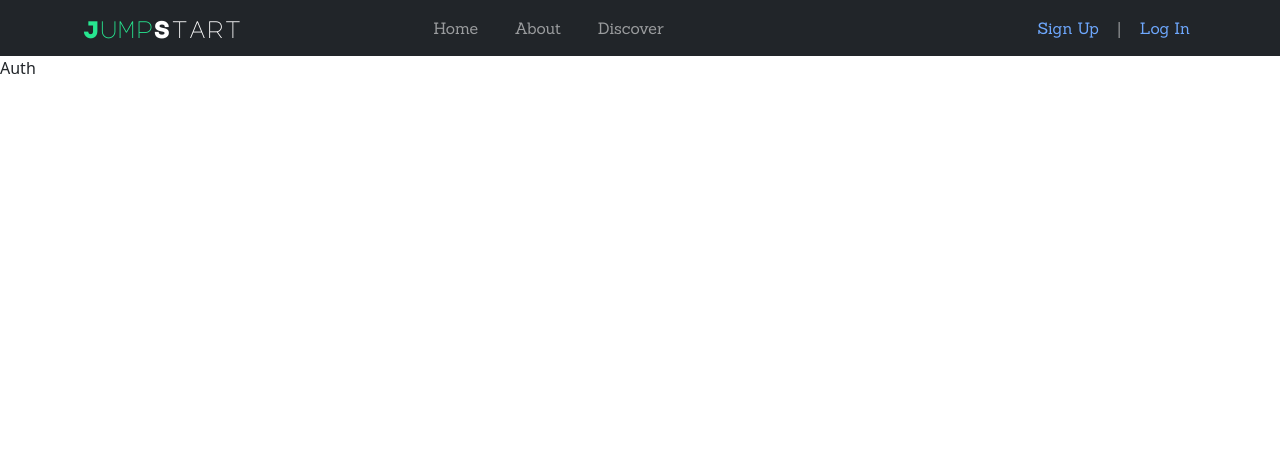
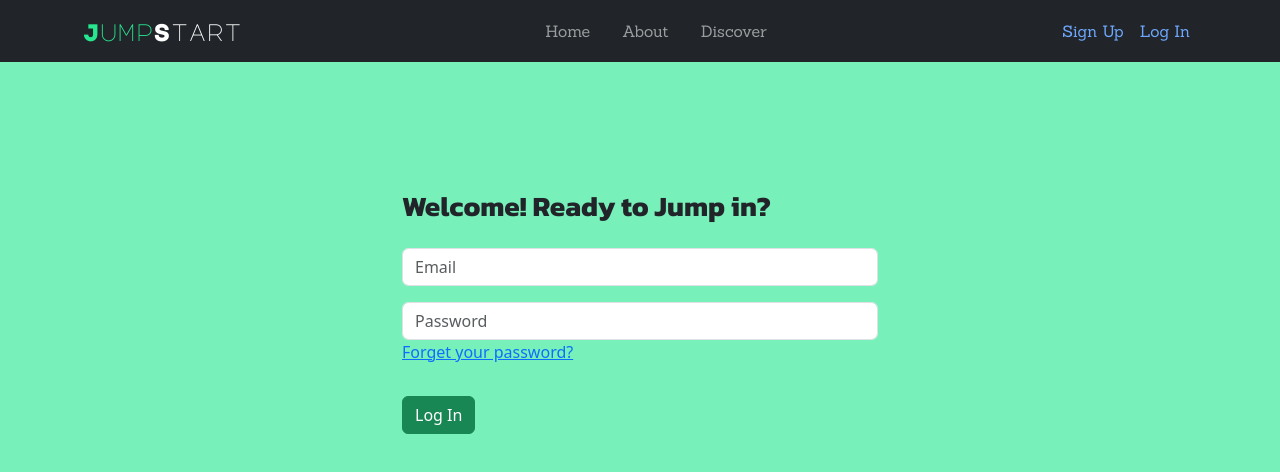
Before and after one commit to HarshaExplorer/JumpStart, a React (Create React App) app: page /authenticate in a window 1280 px wide. Shown: the top 472 px of the page. Built offline with nearby package versions, Linux system fonts and the light colour scheme.

Commit message:
Navbar and Login Built

```diff
--- a/package.json
+++ b/package.json
@@ -8,6 +8,7 @@
     "@testing-library/react": "^13.4.0",
     "@testing-library/user-event": "^13.5.0",
     "bootstrap": "^5.3.3",
+    "dotenv": "^16.4.5",
     "react": "^18.2.0",
     "react-bootstrap": "^2.10.2",
     "react-dom": "^18.2.0",
--- a/src/App.jsx
+++ b/src/App.jsx
@@ -1,4 +1,4 @@
-
+import { useEffect, useState } from 'react';
 import { RouterProvider, createBrowserRouter} from 'react-router-dom';
 import Menu from './components/Menu'
 import Home from './routes/Home'
@@ -7,13 +7,30 @@ import Discover from './routes/Discover'
 import Manage from './routes/Manage'
 import Register from './routes/Register'
 import Auth from './routes/Auth'
+import ResetEmail from './components/ResetEmail'
+import Logout from './routes/Logout';
 
+function App() {
+
+  const [token, setToken] = useState(false);
+
+  if(token){
+     sessionStorage.setItem('token', JSON.stringify(token));
+  }
+
+  useEffect(()=>{
+     if(sessionStorage.getItem('token')){
+        let data = JSON.parse(sessionStorage.getItem('token'));
+        setToken(data);
+     }
+  }, []);
 
   const router = createBrowserRouter([
   {
-      element: <Menu />,
+    element: <Menu token={token} />,
     children: [
       {
+        index: true,
         path: "/",
         element: <Home />
       },
@@ -27,7 +44,7 @@ const router = createBrowserRouter([
       },
       {
         path: "/manage",
-          element: <Manage />
+        element: <Manage token={token} />
       },
       {
         path: "/register",
@@ -35,13 +52,21 @@ const router = createBrowserRouter([
       },
       {
         path: "/authenticate",
-          element: <Auth />
+        element: <Auth setToken={setToken}/>
+      },
+      {
+        path: "/reset-password",
+        element: <ResetEmail />
+      },
+      {
+        path: "/logout",
+        element: <Logout token={token} setToken={setToken} />
       }
+
     ]
   }
 ]);
 
-function App() {
   return (
       <>
         <RouterProvider router={router}/>
--- a/src/client.js
+++ b/src/client.js
@@ -1,6 +1,9 @@
 import { createClient } from '@supabase/supabase-js'
 
-const supabaseUrl = process.env.DATABASE_URL;
-const supabaseKey = process.env.DATABASE_KEY;
+const supabaseUrl = process.env.REACT_APP_DATABASE_URL;
+const supabaseKey = process.env.REACT_APP_DATABASE_KEY;
 
-export const database = createClient(supabaseUrl, supabaseKey);
+console.log(`supabaseURL: ${supabaseUrl}`);
+const database = createClient(supabaseUrl, supabaseKey);
+
+export default database;
--- a/src/components/Menu.jsx
+++ b/src/components/Menu.jsx
@@ -5,25 +5,21 @@ import "./menu.css"
 const Menu = ({token}) => {
     return (
        <>
-        <Navbar bg="dark" data-bs-theme="dark">
+        <Navbar bg="dark" expand="sm" data-bs-theme="dark">
           <Container>
-             <div className="logo-space">
-               <Navbar.Brand> <span className="mono-logo"> <span className="logo-color">Jump</span>Start</span> </Navbar.Brand>
-             </div>
-             <Nav className="me-auto">
-               <Nav.Link > <Link to="/" className="nlink-reset"> <span className="sanchez-regular nlink">Home</span> </Link></Nav.Link>
-               <div className="nav-space"></div>
-               <Nav.Link > <Link to="/about" className="nlink-reset"> <span className="sanchez-regular nlink">About</span> </Link></Nav.Link>
-               <div className="nav-space"></div>
-               <Nav.Link > <Link to="/discover" className="nlink-reset"> <span className="sanchez-regular nlink">Discover</span> </Link></Nav.Link>
-               <div className="nav-space"></div>
-               {token && <Nav.Link > <Link to="/manage" className="nlink-reset"> <span className="sanchez-regular nlink">Manage</span> </Link></Nav.Link>}
+            <Navbar.Brand > <span className="mono-logo"> <span className="logo-color">Jump</span>Start</span> </Navbar.Brand>
+
+             <Nav className="mx-auto">
+               <Nav.Link > <Link to="/" className="nlink-reset px-2"> <span className="sanchez-regular nlink">Home</span> </Link></Nav.Link>
+               <Nav.Link > <Link to="/about" className="nlink-reset px-2"> <span className="sanchez-regular nlink">About</span> </Link></Nav.Link>
+               <Nav.Link > <Link to="/discover" className="nlink-reset px-2"> <span className="sanchez-regular nlink">Discover</span> </Link></Nav.Link>
+               {token && <Nav.Link > <Link to="/manage" className="nlink-reset px-2"> <span className="sanchez-regular nlink">Manage</span> </Link></Nav.Link>}
              </Nav>
 
-             <Nav className="ml-auto">
-               <Nav.Link className="ml-auto"> <Link to="/register" className="auth-link-reset"> <span className="sanchez-regular auth-link">Sign&nbsp;Up</span> </Link></Nav.Link>
-               <Nav.Link>|</Nav.Link>
-               <Nav.Link className="ml-auto"> <Link to="/authenticate" className="auth-link-reset"> <span className="sanchez-regular auth-link">Log&nbsp;In</span> </Link></Nav.Link>
+             <Nav className=" ml-auto justity-content-center">
+               <Nav.Link > <Link to="/register" className="auth-link-reset"> <span className="sanchez-regular auth-link">Sign&nbsp;Up</span> </Link></Nav.Link>
+               {!token && <Nav.Link > <Link to="/authenticate" className="auth-link-reset"> <span className="sanchez-regular auth-link">Log&nbsp;In</span> </Link></Nav.Link>}
+               {token && <Nav.Link > <Link to="/logout" className="auth-link-reset"> <span className="sanchez-regular auth-link">Log&nbsp;Out</span> </Link></Nav.Link>}
              </Nav>
           </Container>
         </Navbar>
--- /dev/null
+++ b/src/components/ResetEmail.jsx
@@ -0,0 +1,9 @@
+import React from 'react'
+
+const ResetEmail = () => {
+  return (
+    <div>ResetEmail</div>
+  )
+}
+
+export default ResetEmail
--- a/src/components/menu.css
+++ b/src/components/menu.css
@@ -34,11 +34,3 @@
 .logo-color {
   color: #27e690;
 }
-
-.logo-space {
-  padding-right: 15%;
-}
-
-.nav-space {
-  padding-right: 10%;
-}
--- /dev/null
+++ b/src/routes/Auth.css
@@ -0,0 +1,18 @@
+@import url('https://fonts.googleapis.com/css2?family=Kanit:ital,wght@0,100;0,200;0,300;0,400;0,500;0,600;0,700;0,800;0,900;1,100;1,200;1,300;1,400;1,500;1,600;1,700;1,800;1,900&display=swap');
+
+.kanit-bold {
+    font-family: "Kanit", sans-serif;
+    font-weight: 700;
+    font-style: normal;
+  }
+
+.login-container{
+    margin-top: 10%;
+    min-width: 300px;
+    max-width: 500px;
+    min-height: 300px;
+}
+
+.bcolor {
+  background-color: #27e690;
+}
--- a/src/routes/Auth.jsx
+++ b/src/routes/Auth.jsx
@@ -1,9 +1,75 @@
-import React from 'react'
+import React, {useEffect, useState} from 'react'
+import {Link, useNavigate} from 'react-router-dom'
+import {Button, Form} from 'react-bootstrap'
+import database from '../client.js'
+import './Auth.css'
 
-const Auth = () => {
+
+const Auth = ({setToken}) => {
+  const navigate = useNavigate();
+
+  useEffect(() => {
+    document.body.style.backgroundColor = "#78f0ba";
+    return () => {
+       document.body.style.backgroundColor = "white";
+    }
+  }, [])
+
+  const [formData, setFormData] = useState({
+       email:'', password:''
+  })
+
+  const handleChange = (e) => {
+     setFormData({...formData, [e.target.name]:e.target.value});
+  }
+
+  const handleSubmit = async (e) => {
+     e.preventDefault();
+
+     try{
+       const {data, error} = await database.auth.signInWithPassword({
+          email: formData.email,
+          password: formData.password,
+       });
+
+        if(data.user){
+           setToken(data);
+           navigate('/manage');
+        }
+        else {
+           setFormData({...formData, password:''});
+           alert("Incorrect email or password!");
+           navigate('/authenticate');
+        }
+     }
+     catch(error){
+       alert(error);
+     }
+  }
+
+
+
   return (
-    <div>Auth</div>
-  )
+   <div className='login-container mx-auto'>
+    <div className='container justity-content-center align-items-center'>
+       <h3 className='kanit-bold pb-3'>Welcome!  Ready to Jump in?</h3>
+       <Form onSubmit={handleSubmit}>
+         <Form.Group className="mb-3" controlId="formEmail">
+           <Form.Control type="email" name="email" placeholder="Email" onChange={handleChange}/>
+         </Form.Group>
+
+         <Form.Group className="mb-3 pb-3" controlId="formPassword">
+           <Form.Control type="password" name="password" value={formData.password} placeholder="Password" onChange={handleChange}/>
+           <Link to="/reset-password">Forget your password?</Link>
+         </Form.Group>
+
+         <Button className="btn-success" type="submit">
+            Log In
+         </Button>
+       </Form>
+    </div>
+  </div>
+  );
 }
 
-export default Auth
+export default Auth;
--- /dev/null
+++ b/src/routes/Logout.jsx
@@ -0,0 +1,16 @@
+
+import { useEffect } from 'react';
+import {Navigate} from 'react-router-dom';
+
+const Logout = ({token, setToken}) => {
+
+  if(token){
+    sessionStorage.removeItem('token');
+    setToken(false);
+  }
+
+
+  return <Navigate to="/" replace />;
+}
+
+export default Logout;
--- a/src/routes/Manage.jsx
+++ b/src/routes/Manage.jsx
@@ -1,9 +1,17 @@
 import React from 'react'
+import { Navigate } from 'react-router-dom'
 
-const Manage = () => {
-  return (
-    <div>Manage</div>
-  )
+const Manage = ({token}) => {
+
+  if(token){
+    return (
+      <>
+         <div>Manage</div>
+      </>
+    )
+  }
+
+  return <Navigate to='/authenticate' replace/>;
 }
 
-export default Manage
+export default Manage;
```
Also changed, not shown: 2 other files (tests, documents, lock files or other folders). Lines whose indentation alone changed are shown as unchanged.
